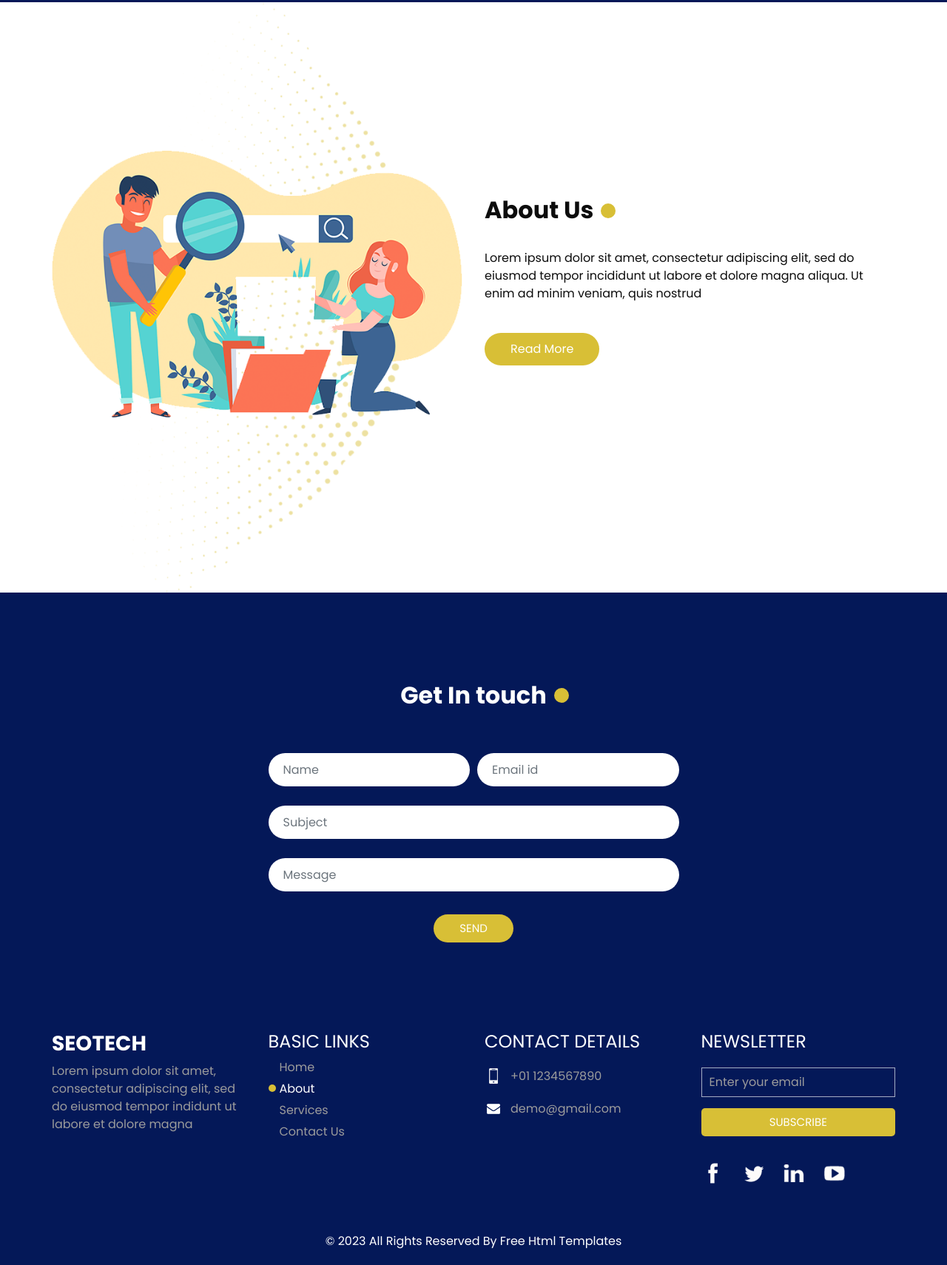
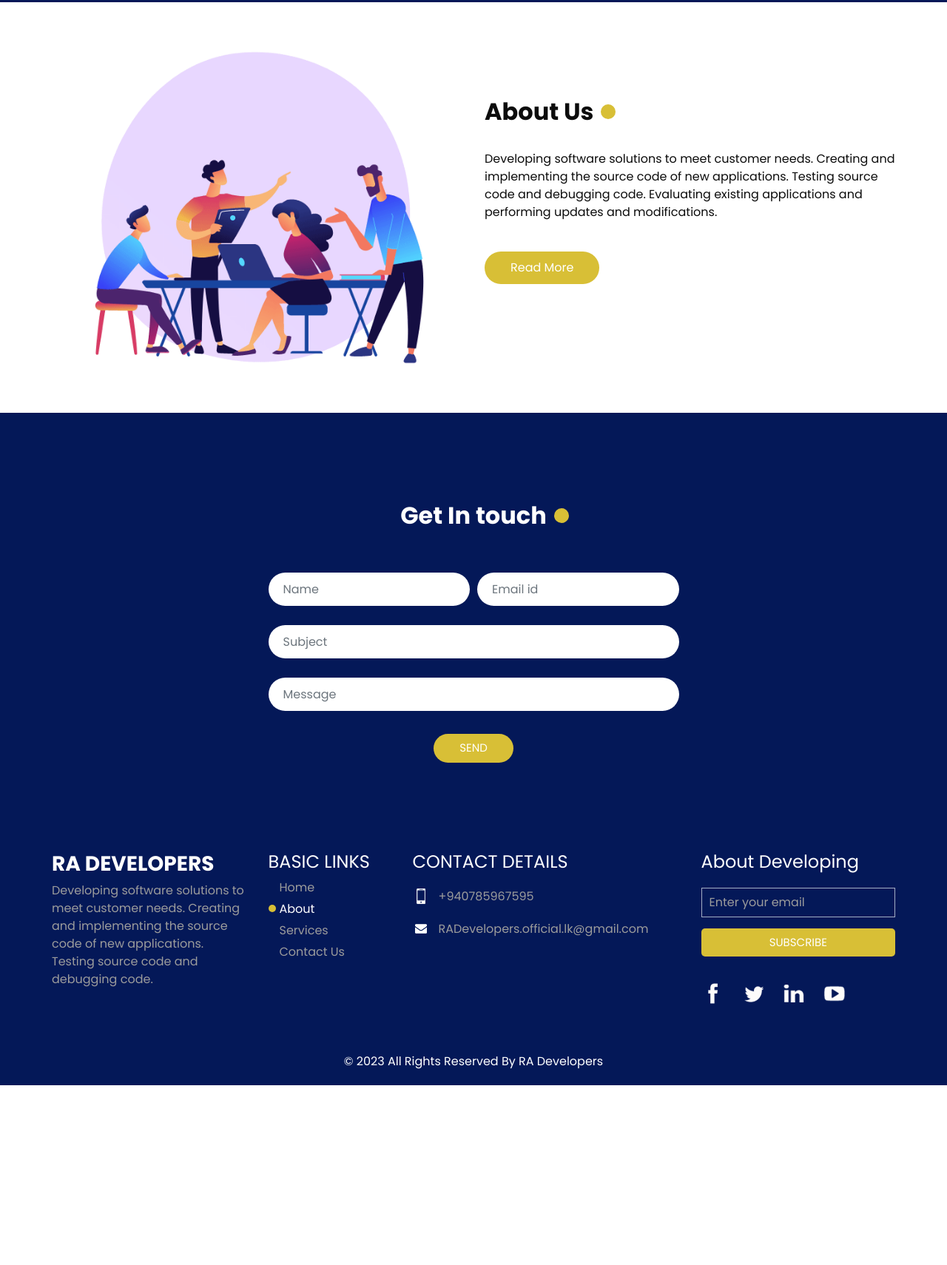
Before and after one commit to Mohamedrazan/RA-Developers, a plain HTML site: page about.html in a window 1280 px wide. Shown: the part 63-1773 px from the top of the page at 74% size. After the commit the page ends 1530 px from the top, so only its background shows below. Drawn offline with nearby package versions, Linux system fonts and the light colour scheme.

Commit message:
deploy 1.0.3

```diff
--- a/about.html
+++ b/about.html
@@ -12,7 +12,7 @@
   <meta name="description" content="" />
   <meta name="author" content="" />
 
-  <title>Seotech</title>
+  <title>RA Developers</title>
 
   <!-- slider stylesheet -->
   <link rel="stylesheet" type="text/css" href="https://cdnjs.cloudflare.com/ajax/libs/OwlCarousel2/2.1.3/assets/owl.carousel.min.css" />
@@ -37,7 +37,7 @@
         <nav class="navbar navbar-expand-lg custom_nav-container ">
           <a class="navbar-brand" href="index.html">
             <span>
-              Seotech
+              RA Developers
             </span>
           </a>
           </a>
@@ -68,7 +68,7 @@
               <a href="">
                 <img src="images/call.png" alt="">
                 <span>
-                  Call : + 01 1234567890
+                  Call : +940785967595
                 </span>
               </a>
               <form class="form-inline">
@@ -89,7 +89,7 @@
       <div class="row">
         <div class="col-md-6">
           <div class="img-box">
-            <img src="images/about-img2.png" alt="">
+            <img src="images/about-img2.gif" alt="">
           </div>
         </div>
         <div class="col-md-6">
@@ -100,8 +100,9 @@
               </h2>
             </div>
             <p>
-              Lorem ipsum dolor sit amet, consectetur adipiscing elit, sed do eiusmod tempor incididunt ut labore et
-              dolore magna aliqua. Ut enim ad minim veniam, quis nostrud
+              Developing software solutions to meet customer needs. Creating and
+              implementing the source code of new applications. Testing source code
+              and debugging code. Evaluating existing applications and performing updates and modifications.
             </p>
             <a href="">
               Read More
@@ -168,15 +169,16 @@
           <div class="col-md-3">
             <div class="info_logo">
               <h3>
-                Seotech
+                RA Developers
               </h3>
               <p>
-                Lorem ipsum dolor sit amet, consectetur adipiscing elit, sed do eiusmod tempor indidunt ut labore et
-                dolore magna
+                Developing software solutions to meet customer needs.
+                Creating and implementing the source code of new applications.
+                Testing source code and debugging code.
               </p>
             </div>
           </div>
-          <div class="col-md-3">
+          <div class="col-md-2">
             <div class="info_links">
               <h4>
                 BASIC LINKS
@@ -197,7 +199,7 @@
               </ul>
             </div>
           </div>
-          <div class="col-md-3">
+          <div class="col-md-4">
             <div class="info_contact">
               <h4>
                 CONTACT DETAILS
@@ -207,15 +209,15 @@
                   <img src="images/telephone-white.png" width="12px" alt="">
                 </div>
                 <p>
-                  +01 1234567890
+                  +940785967595
                 </p>
               </a>
               <a href="">
                 <div class="img-box">
-                  <img src="images/envelope-white.png" width="18px" alt="">
+                  <img src="images/envelope-white.png" width="16px" alt="">
                 </div>
                 <p>
-                  demo@gmail.com
+                  RADevelopers.official.lk@gmail.com
                 </p>
               </a>
             </div>
@@ -223,7 +225,7 @@
           <div class="col-md-3">
             <div class="info_form ">
               <h4>
-                NEWSLETTER
+                About Developing
               </h4>
               <form action="">
                 <input type="email" placeholder="Enter your email">
@@ -259,7 +261,7 @@
       <div class="container">
         <p>
           &copy; <span id="displayYear"></span> All Rights Reserved By
-          <a href="https://html.design/">Free Html Templates</a>
+          <a href="https://html.design/">RA Developers</a>
         </p>
       </div>
     </section>
```
Also changed, not shown: service.html (+20 -17 lines), images/about-img.gif (added), images/about-img2.gif (added), images/z (2).png (renamed from images/about-img2.png), images/z.png (renamed from images/about-img.png).
